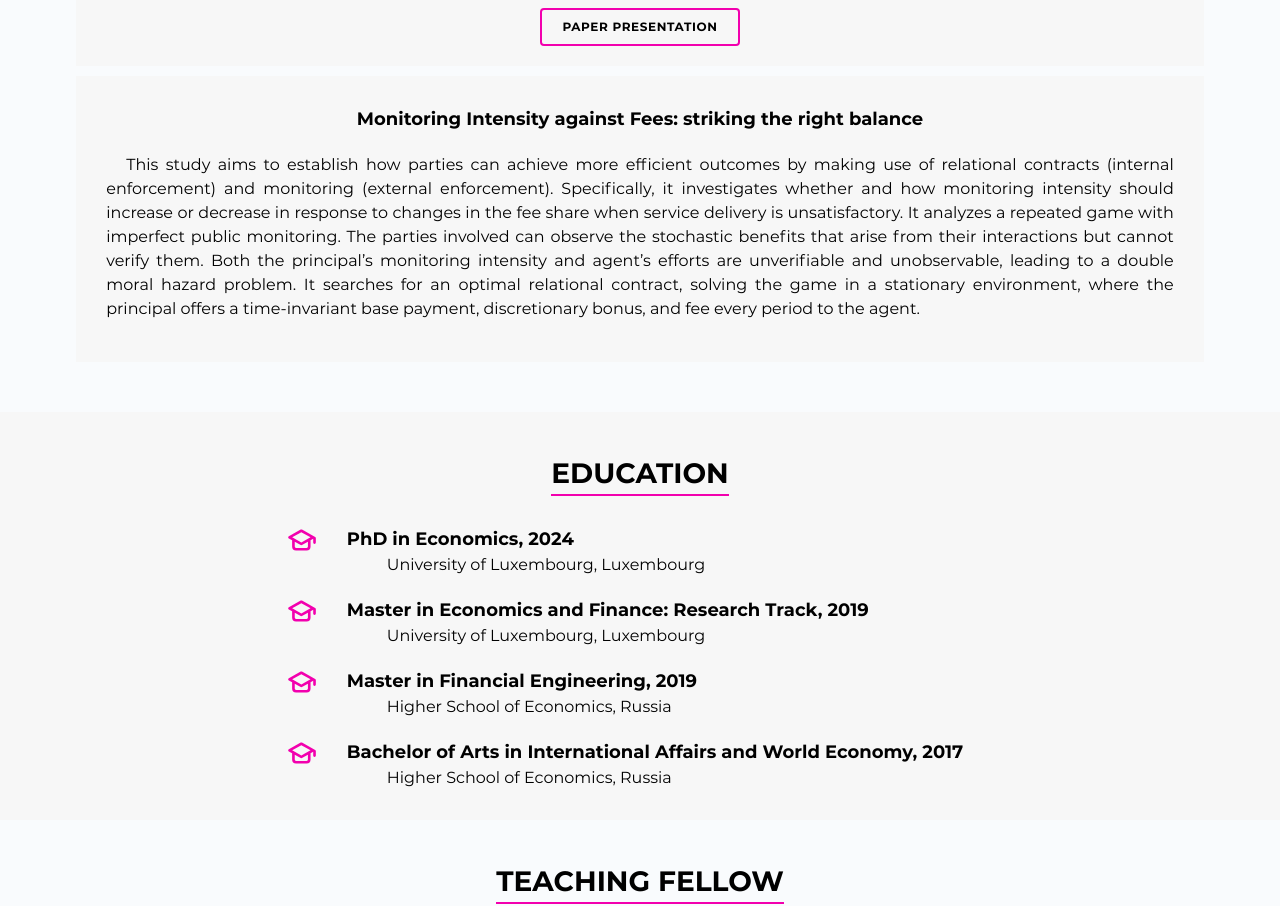
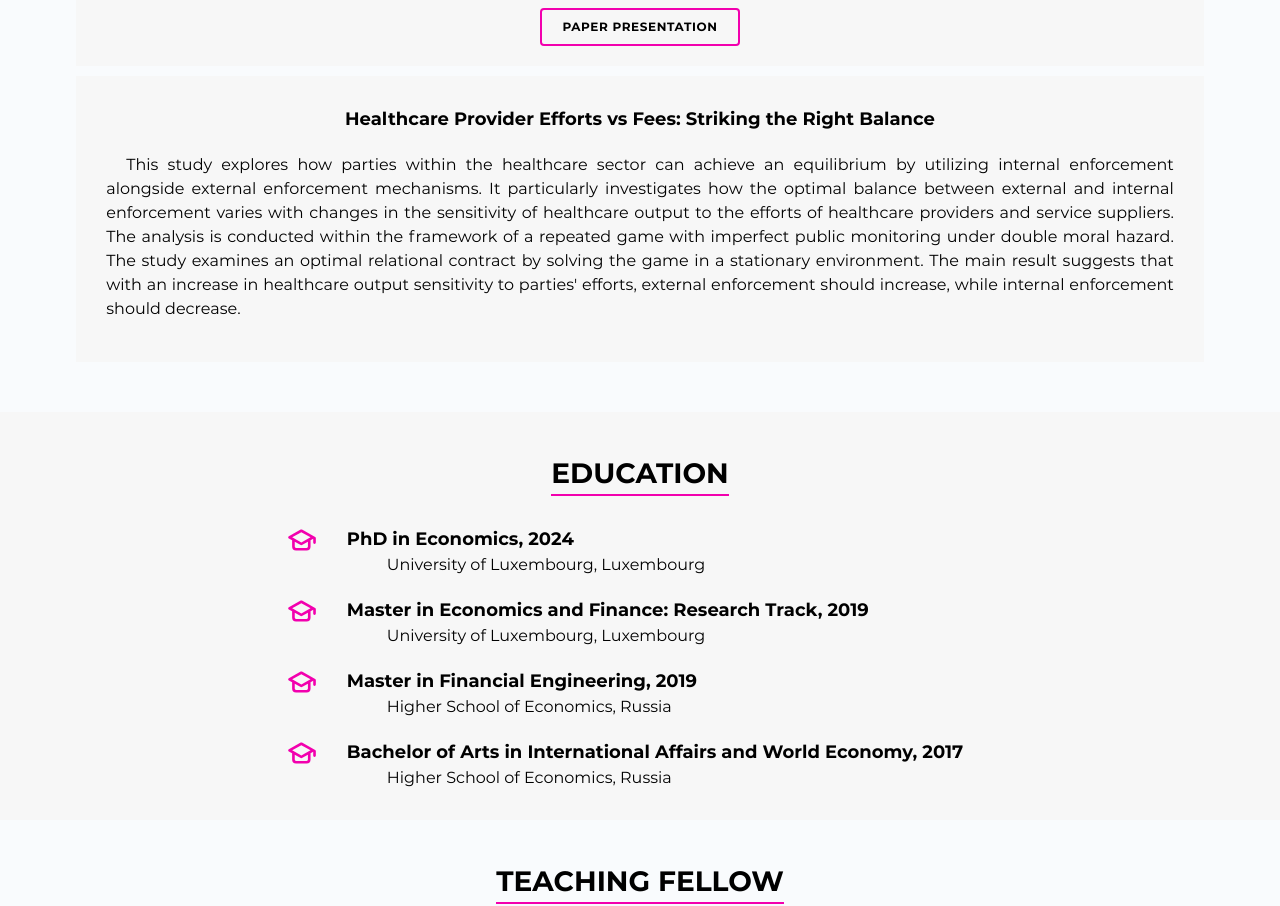
Before and after one commit to apodaneva/apodaneva.github.io, a plain HTML site: page index.html in a window 1280 px wide. Shown: the part 1499-2405 px from the top of the page. Drawn offline with Linux system fonts and the light colour scheme.

Commit message:
Update index.html

```diff
--- a/index.html
+++ b/index.html
@@ -102,8 +102,9 @@ and considering the builder's&nbsp;partial warranty provided against constructio
               </div>
             </li>
             <li class="articles__item" id="article3">
-              <h3>Monitoring Intensity against Fees: striking the right balance</h3>
-              <p>This study aims to&nbsp;establish how parties can achieve more efficient outcomes by&nbsp;making use of&nbsp;relational contracts (internal enforcement) and monitoring (external enforcement). Specifically, it&nbsp;investigates whether and how monitoring intensity should increase or&nbsp;decrease in&nbsp;response to&nbsp;changes in&nbsp;the fee share when service delivery is&nbsp;unsatisfactory. It&nbsp;analyzes a&nbsp;repeated game with imperfect public monitoring. The parties involved can observe the stochastic benefits that arise from their interactions but cannot verify them. Both the principal&rsquo;s monitoring intensity and agent&rsquo;s efforts are unverifiable and unobservable, leading to&nbsp;a&nbsp;double moral hazard problem. It&nbsp;searches for an&nbsp;optimal relational contract, solving the game in&nbsp;a&nbsp;stationary environment, where the principal offers a&nbsp;time-invariant base payment, discretionary bonus, and fee every period to&nbsp;the agent.</p>
+              <h3>Healthcare Provider Efforts vs Fees: Striking the Right Balance</h3>
+              <p>This study explores how parties within the healthcare sector can achieve  an equilibrium by&nbsp;utilizing internal
+enforcement alongside external enforcement mechanisms. It particularly&nbsp;investigates how the optimal balance between external and internal enforcement varies with&nbsp;changes in&nbsp;the sensitivity  of healthcare output to the efforts of healthcare providers and service suppliers. The&nbsp;analysis is conducted&nbsp;within the framework of a repeated game with imperfect public monitoring under double moral hazard. The study examines an optimal relational contract by solving the game in a stationary environment. The main result suggests that with an increase in healthcare output sensitivity to parties' efforts, external enforcement should increase, while internal enforcement should decrease.</p>
               <!-- <a class="btn" href="monitoring-intensity-against-fees.html">read full article</a> -->
             </li>
           </ul>
```
